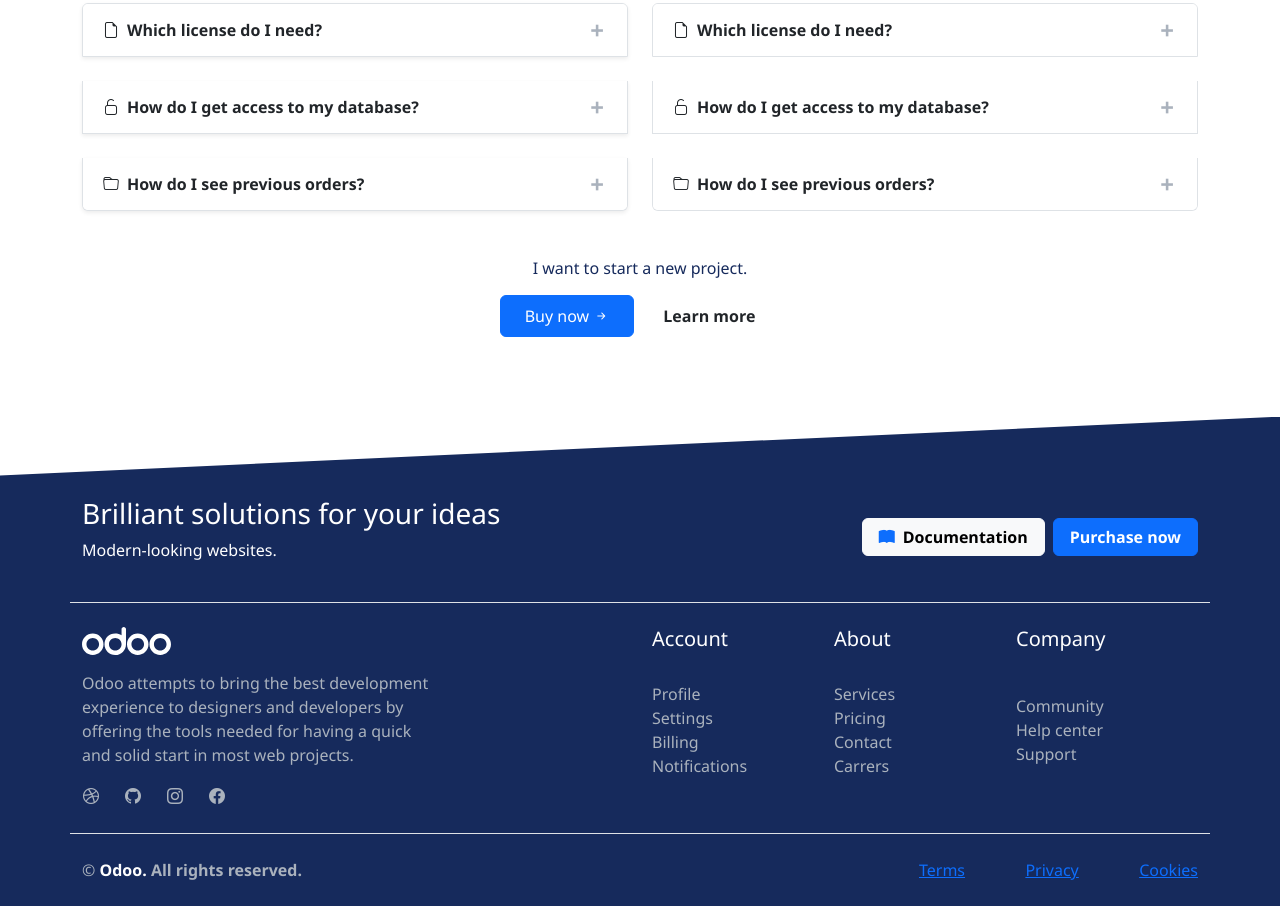
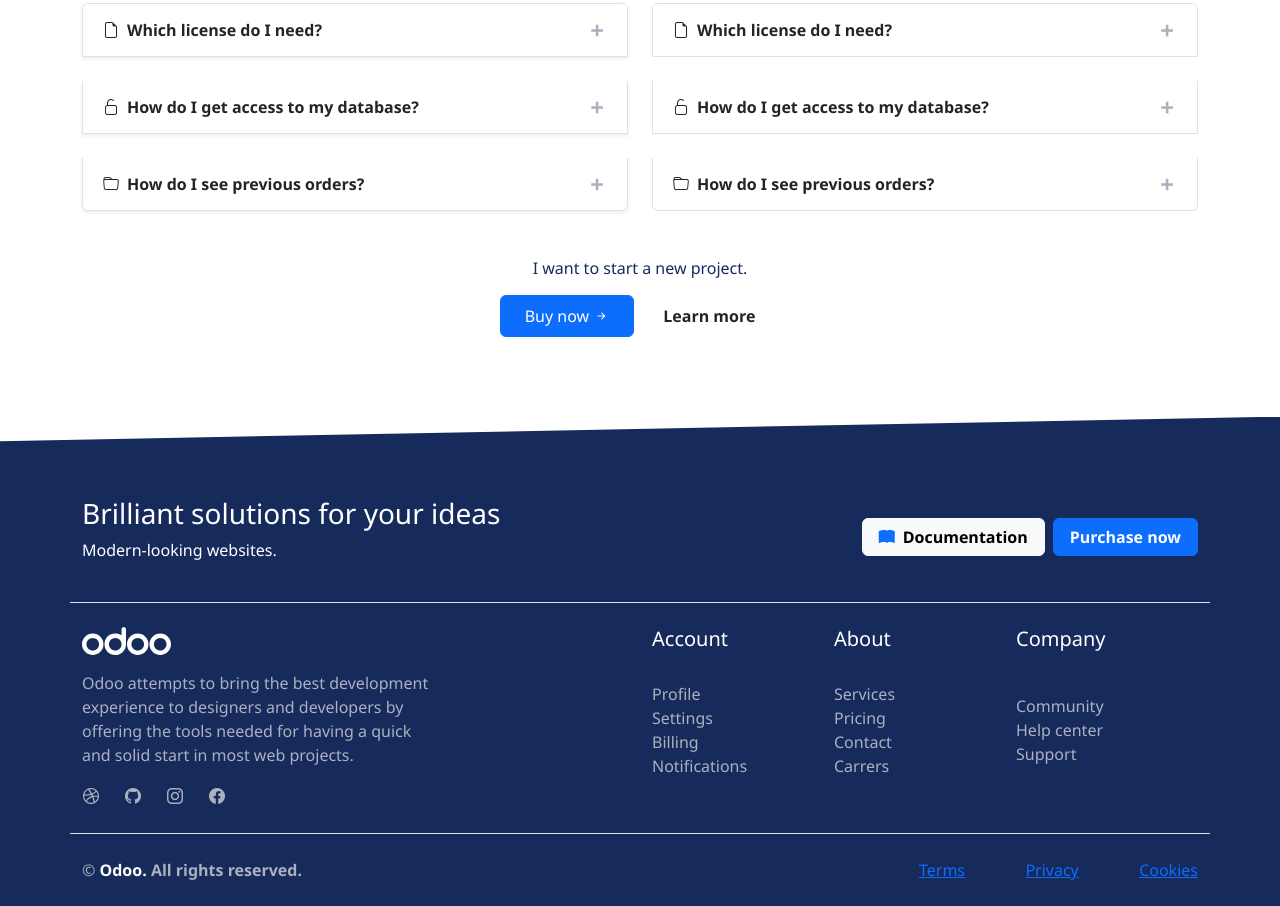
Before and after one commit to daan98/odoo-design-exercise, a website: page index.html in a window 1280 px wide. Shown: the part 4043-4949 px from the top of the page. Drawn offline with nearby package versions, Linux system fonts and the light colour scheme.

Commit message:
Fix footer background effect:
- Fix footer background effect (clip-path).

```diff
--- a/scss/custom.scss
+++ b/scss/custom.scss
@@ -394,7 +394,7 @@
   // Footer
   .main-footer {
     padding-top: 80px !important;
-    clip-path: polygon(0 12%, 100% 0, 100% 100%, 0 100%);
+    clip-path: polygon(0 5%, 100% 0, 100% 100%, 0 100%);
 
     .footer-content {}
 
```
Also changed, not shown: css/custom.css.
